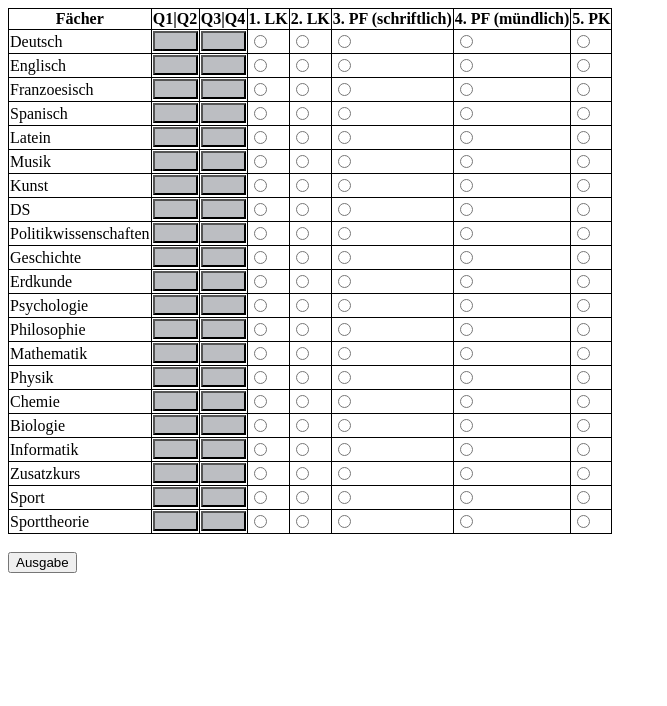
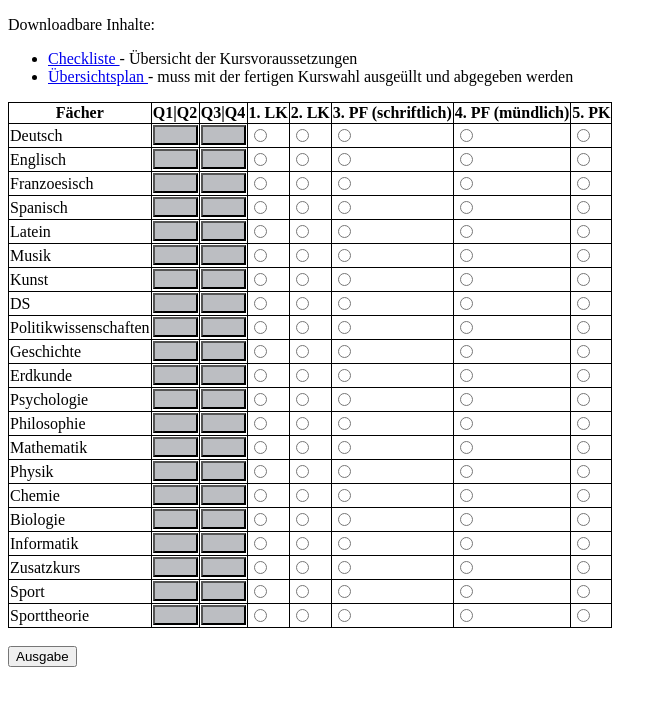
Before and after one commit to gauge19/kurswahl-oberstufe, a plain HTML site: page Webapp/index.html in a window 1280 px wide. Shown: the whole page, without its empty margins (0-667 px from the left). Drawn offline with nearby package versions, Linux system fonts and the light colour scheme.

Commit message:
added download links for info

```diff
--- a/Webapp/index.html
+++ b/Webapp/index.html
@@ -33,6 +33,22 @@
   </head>
   <body>
 
+    <p>Downloadbare Inhalte:</p>
+    <ul>
+      <li>
+        <a href="https://jlgym-berlin.de/jlg/sites/default/files/2017-02/checkliste_solo.pdf">
+          Checkliste
+        </a>
+           - Übersicht der Kursvoraussetzungen
+      </li>
+      <li>
+        <a href="https://jlgym-berlin.de/jlg/sites/default/files/2018-02/Uebersichtsplan%20JLG%202018_0.pdf">
+          Übersichtsplan
+        </a>
+           - muss mit der fertigen Kurswahl ausgeüllt und abgegeben werden
+      </li>
+    </ul>
+
     <script src="script2.js" charset="utf-8"></script>
     <br>
     <button type="button" id="ausgabebtn" onclick="Ausgabe()">Ausgabe</button>
```
